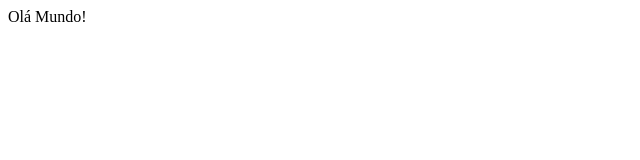
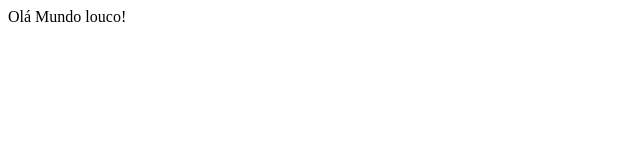
Before and after one commit to ufjf-dcc202/ufjf-dcc202-2026-1-a-atv05-gabrielafernandes27, a plain HTML site: page index.html in a window 1280 px wide. Shown: the full height of the page, 0-640 px from the left. Drawn offline with Linux system fonts and the light colour scheme.

Commit message:
Revert "tirei"
This reverts commit cec694ea5f7338249e5c8d280a269d409e9df0fd.

```diff
--- a/index.html
+++ b/index.html
@@ -6,6 +6,6 @@
     <title>Aula05</title>
 </head>
 <body>
-   Olá Mundo!
+   Olá Mundo louco!
 </body>
 </html>
```
